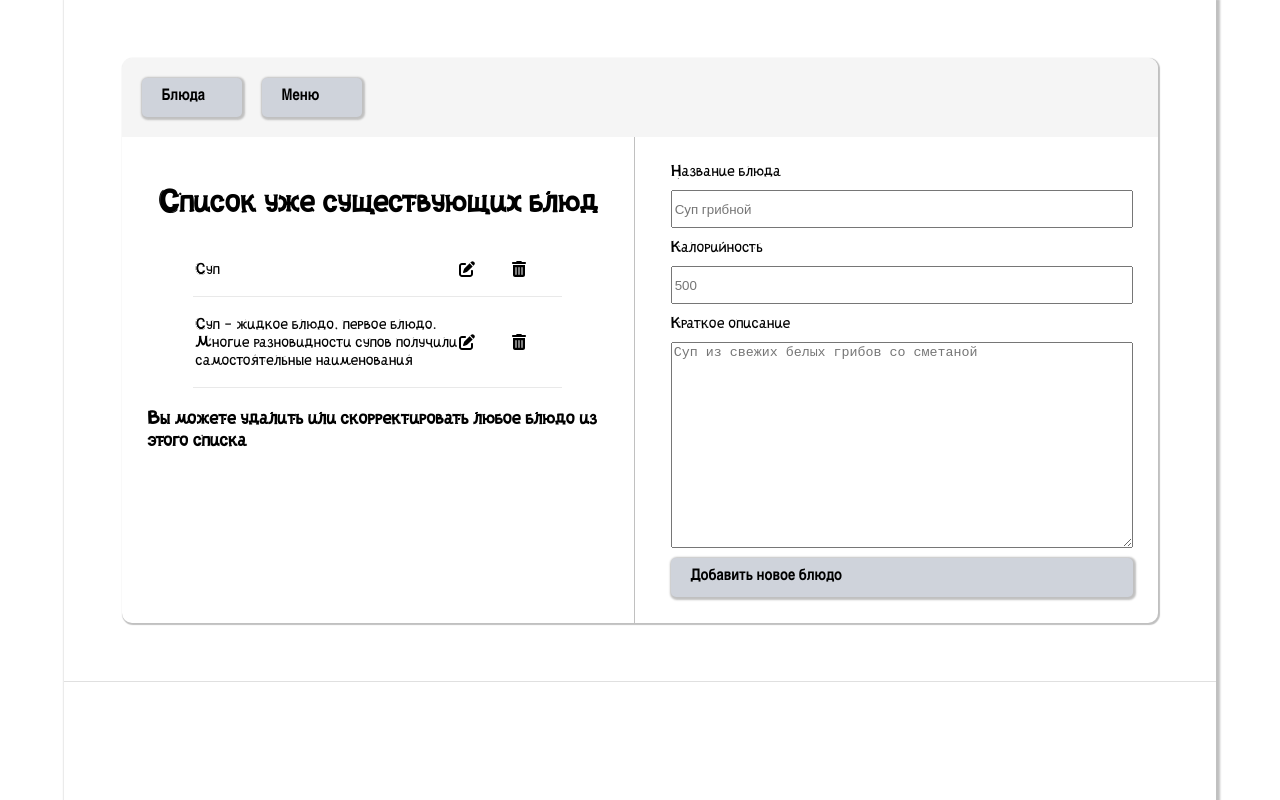
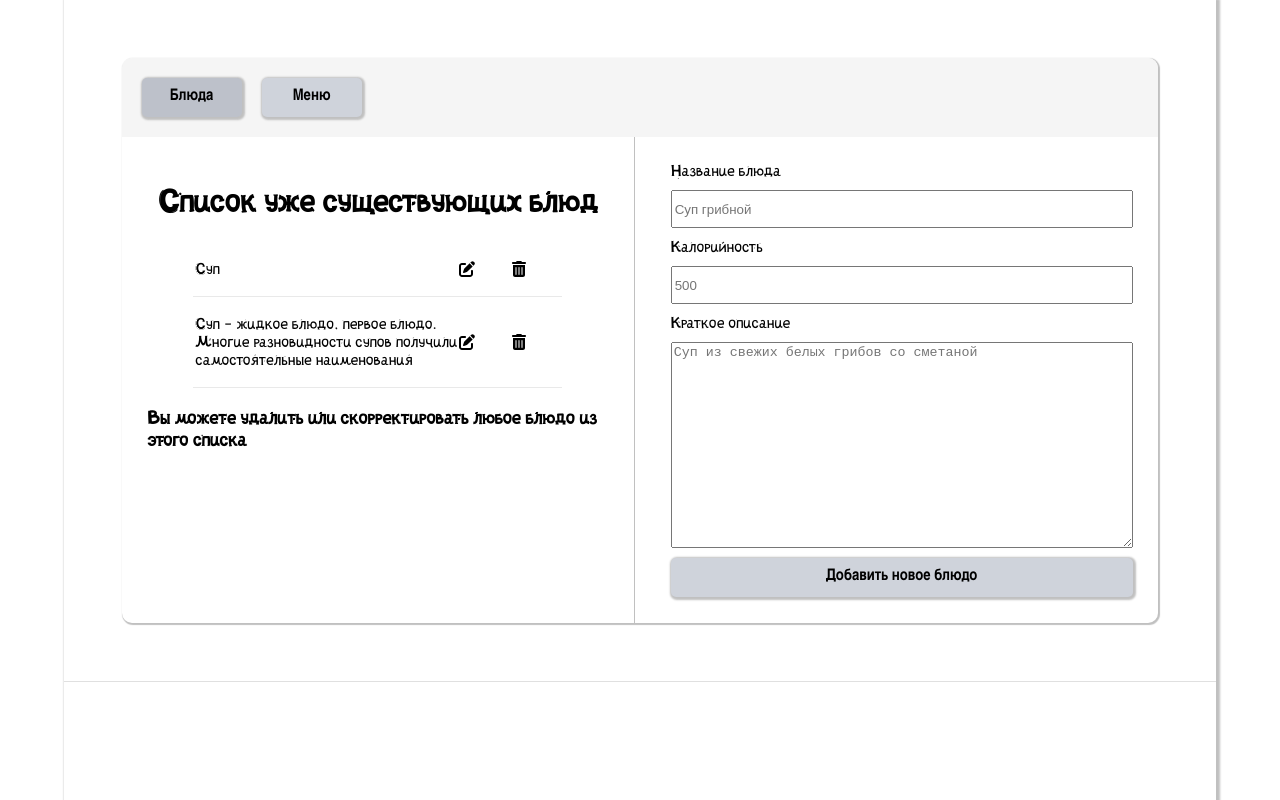
Before and after one commit to ydubovitsky/stolovaya51-react, a React (Create React App) app: page /dashboard/meal in a window 1280 px wide. In both pictures the pointer is over the element "Блюда". Shown: the top 800 px of the page. Built offline with nearby package versions, Linux system fonts and the light colour scheme.

Commit message:
Styles of AtomicButtonComponent improved a bit

```diff
--- a/src/app/common/atomic-components/atomic-button/atomic-button.module.css
+++ b/src/app/common/atomic-components/atomic-button/atomic-button.module.css
@@ -6,6 +6,11 @@
   border-radius: 5px;
   box-shadow: 1px 1px 2px 2px silver;
   transition: 0.3s ease;
+  text-align: center;
+}
+
+.container:hover {
+  background-color: #bdc1ca;
 }
 
 .container:active {
```
